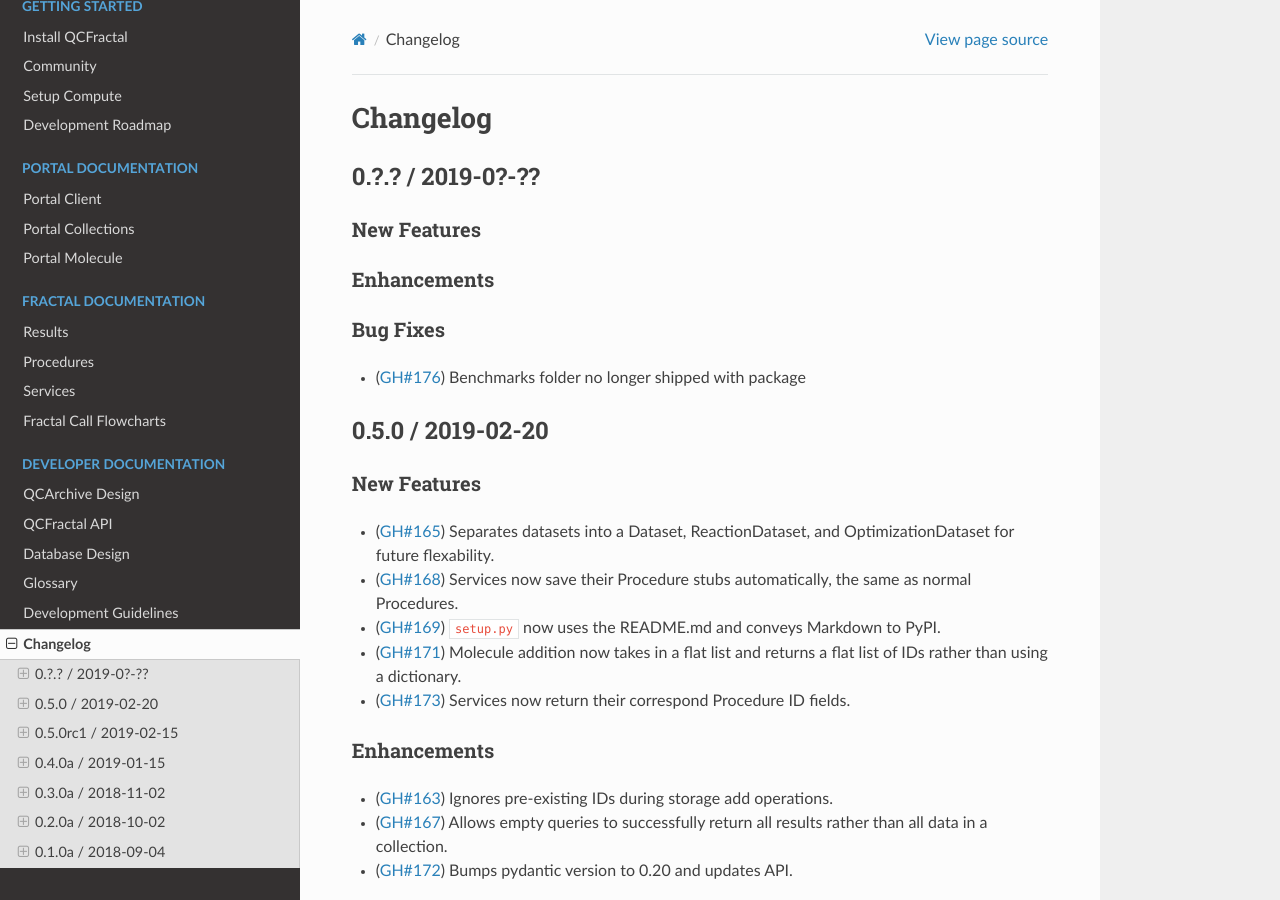
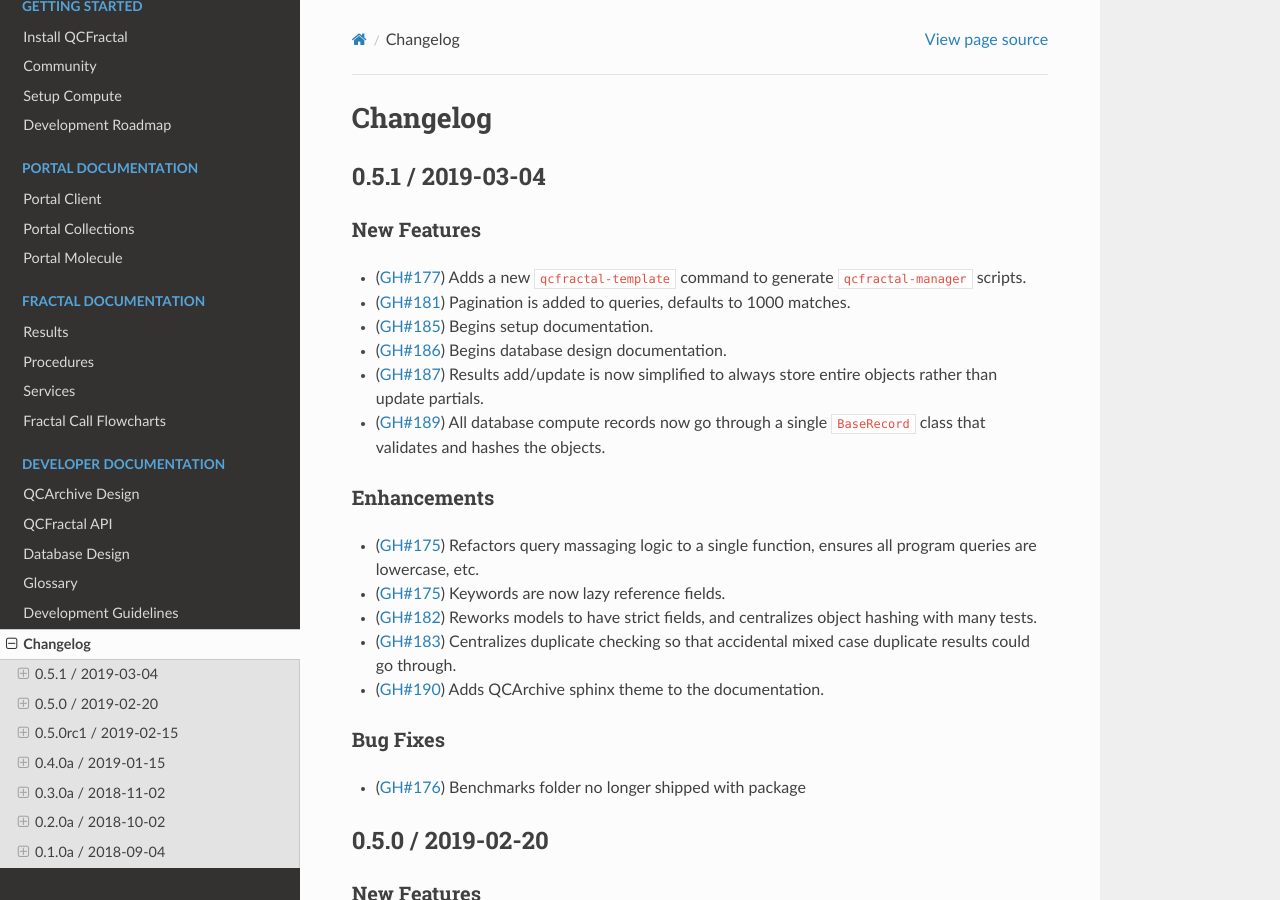
Before and after one commit to MolSSI/QCFractal, a Sphinx documentation site: the page built from docs/source/changelog.rst, in a window 1280 px wide and 900 px high. Built offline with Sphinx 7.4.7 and the Read the Docs theme 2.0.0, drawn with Linux system fonts in a browser that asks for light colours; the version number could not be read and is left out.

Commit message:
Docs: Adds v5.1 changelog

```diff
--- a/docs/source/changelog.rst
+++ b/docs/source/changelog.rst
@@ -16,14 +16,26 @@
 .. +++++++++
 
 
-0.?.? / 2019-0?-??
+0.5.1 / 2019-03-04
 ------------------
 
 New Features
 ++++++++++++
+- (:pr:`177`) Adds a new ``qcfractal-template`` command to generate ``qcfractal-manager`` scripts.
+- (:pr:`181`) Pagination is added to queries, defaults to 1000 matches.
+- (:pr:`185`) Begins setup documentation.
+- (:pr:`186`) Begins database design documentation.
+- (:pr:`187`) Results add/update is now simplified to always store entire objects rather than update partials.
+- (:pr:`189`) All database compute records now go through a single ``BaseRecord`` class that validates and hashes the objects.
 
 Enhancements
 ++++++++++++
+
+- (:pr:`175`) Refactors query massaging logic to a single function, ensures all program queries are lowercase, etc.
+- (:pr:`175`) Keywords are now lazy reference fields.
+- (:pr:`182`) Reworks models to have strict fields, and centralizes object hashing with many tests.
+- (:pr:`183`) Centralizes duplicate checking so that accidental mixed case duplicate results could go through.
+- (:pr:`190`) Adds QCArchive sphinx theme to the documentation.
 
 Bug Fixes
 +++++++++
```
